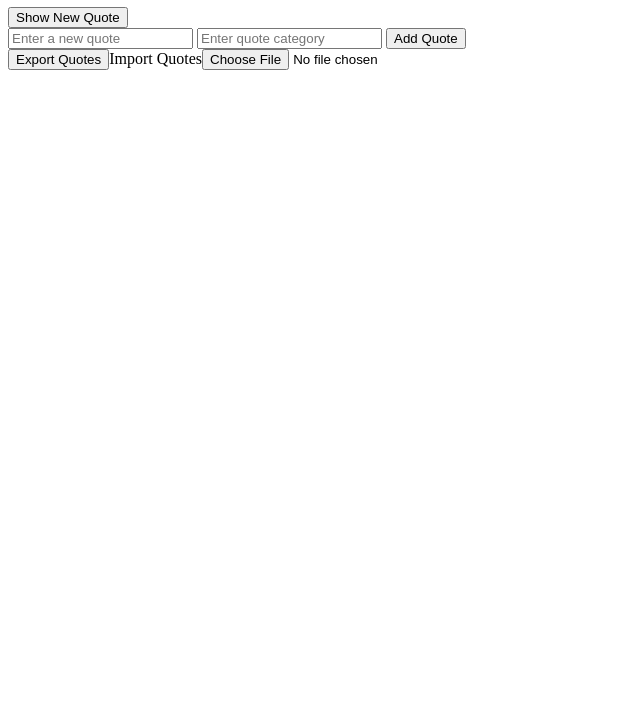
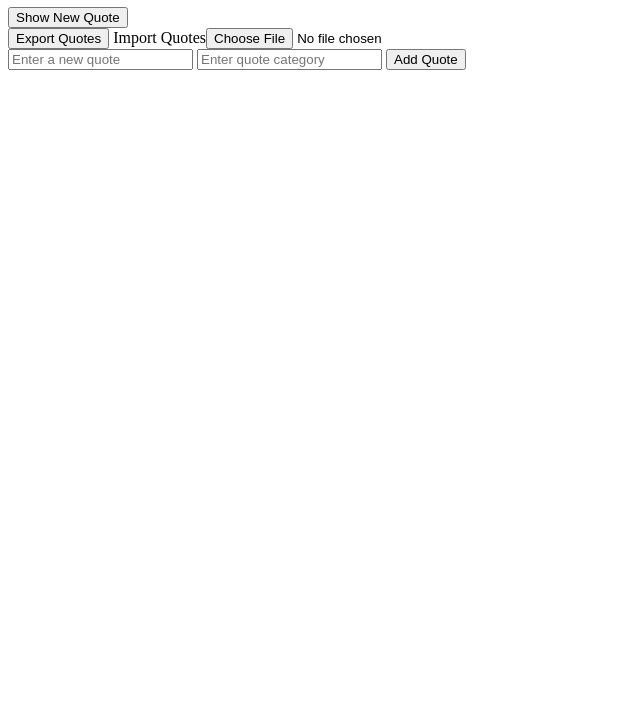
Before and after one commit to ndrew98/alx_fe_javascript, a plain HTML site: page dom-manipulation/index.html in a window 1280 px wide. Shown: the part 73-800 px from the top of the page, without its empty margins (0-640 px from the left). Drawn offline with Linux system fonts and the light colour scheme.

Commit message:
Included Export button in the index.html

```diff
--- a/dom-manipulation/index.html
+++ b/dom-manipulation/index.html
@@ -10,7 +10,10 @@
   <div id="quoteDisplay"></div>
   <button id="newQuote">Show New Quote</button>
 
+  <div class="button-container">
+    <button id="exportBtn" >Export Quotes</button>
   </div>
+
   <script src="script.js"></script>
 </body>
 </html>
--- a/dom-manipulation/script.js
+++ b/dom-manipulation/script.js
@@ -59,13 +59,19 @@ function loadQuotes() {
 
 // Create and append import/export buttons
 function createImportExportButtons() {
-  const buttonContainer = document.createElement('div');
-  buttonContainer.className = 'button-container';
+  const buttonContainer = document.querySelector('.button-container');
+  const exportBtn = document.querySelector('#exportBtn');
 
-  // Create export button
-  const exportBtn = document.createElement('button');
-  exportBtn.textContent = 'Export Quotes';
-  exportBtn.onclick = exportToJson;
+  exportBtn.addEventListener('click', exportToJsonFile);
+
+
+  // const buttonContainer = document.createElement('div');
+  // buttonContainer.className = 'button-container';
+
+  // // Create export button
+  // const exportBtn = document.createElement('button');
+  // exportBtn.textContent = 'Export Quotes';
+  // exportBtn.onclick = exportToJson;
 
   // Create import input
   const importInput = document.createElement('input');
@@ -80,13 +86,11 @@ function createImportExportButtons() {
   importLabel.className = 'import-label';
   importLabel.appendChild(importInput);
 
-  buttonContainer.appendChild(exportBtn);
   buttonContainer.appendChild(importLabel);
-  document.body.appendChild(buttonContainer);
 }
 
 // Export quotes to JSON file
-function exportToJson() {
+function exportToJsonFile() {
   const quotesJson = JSON.stringify(quotes, null, 2);
   const blob = new Blob([quotesJson], { type: 'application/json' });
   const url = URL.createObjectURL(blob);
```
